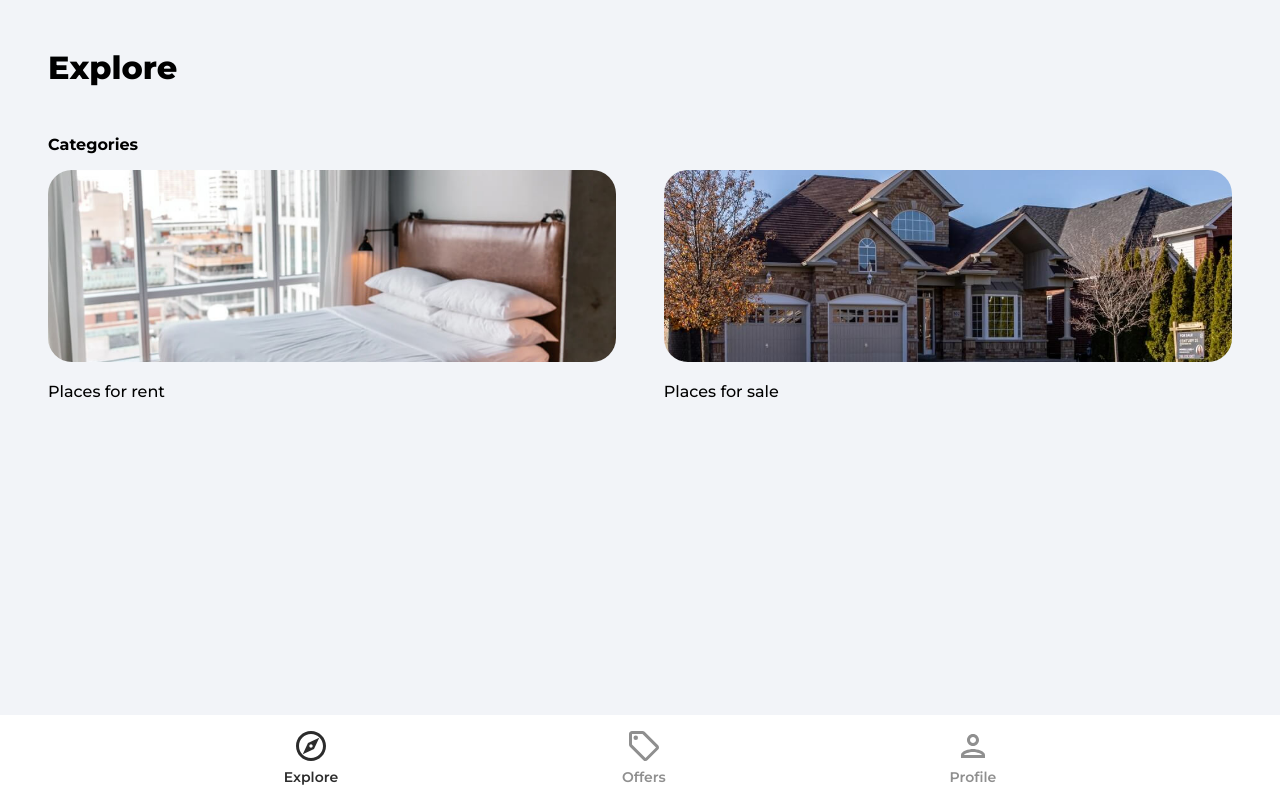
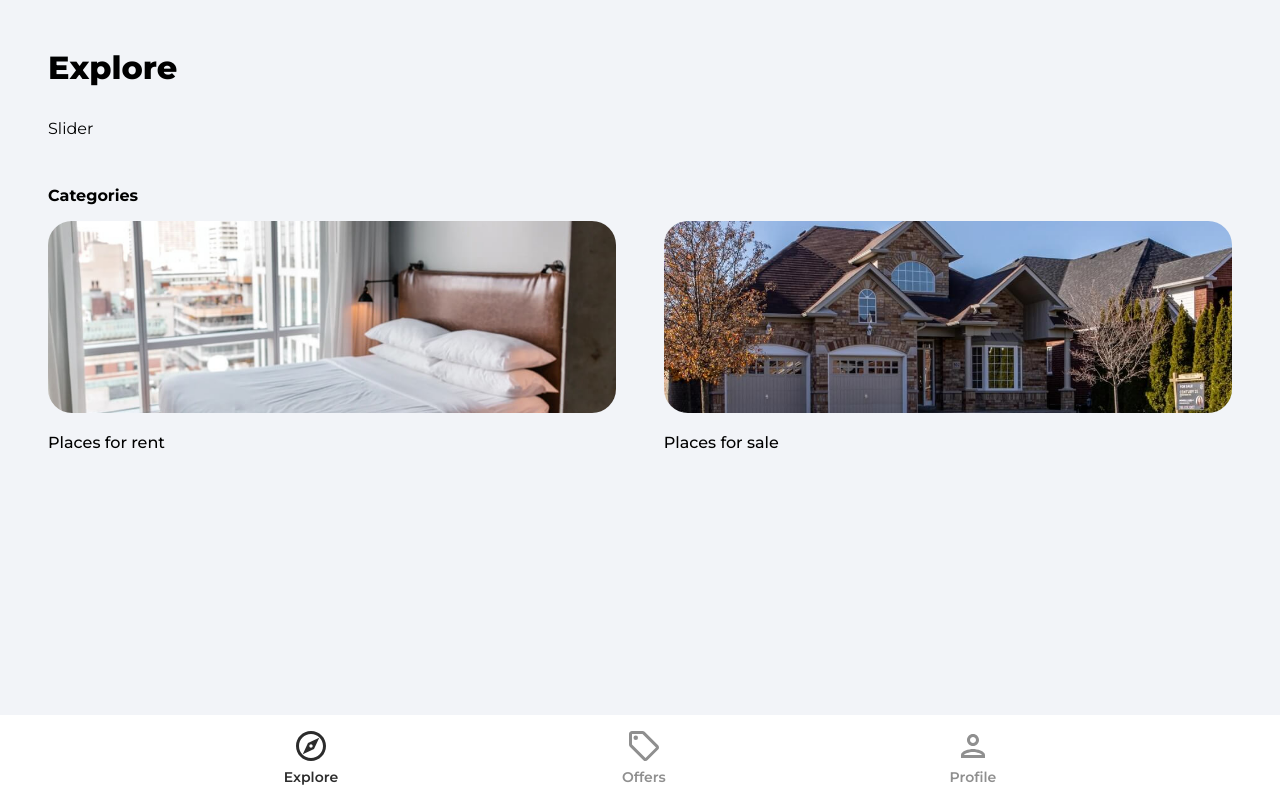
Before and after one commit to Farahat612/brad-react, a React (Create React App) app in the folder house-marketplace/: page / in a window 1280 px wide. Built offline with nearby package versions, Linux system fonts and the light colour scheme.

Commit message:
rendered Slider in Explore page

```diff
--- a/house-marketplace/src/pages/Explore.jsx
+++ b/house-marketplace/src/pages/Explore.jsx
@@ -2,6 +2,8 @@ import { Link } from 'react-router-dom'
 
 import rentCategoryImage from '../assets/jpg/rentCategoryImage.jpg'
 import sellCategoryImage from '../assets/jpg/sellCategoryImage.jpg'
+
+import Slider from '../components/Slider'
 
 function Explore() {
   return (
@@ -11,7 +13,7 @@ function Explore() {
       </header>
 
       <main>
-
+        <Slider />
         <p className='exploreCategoryHeading'>Categories</p>
         <div className='exploreCategories'>
           <Link to='/category/rent'>
```
